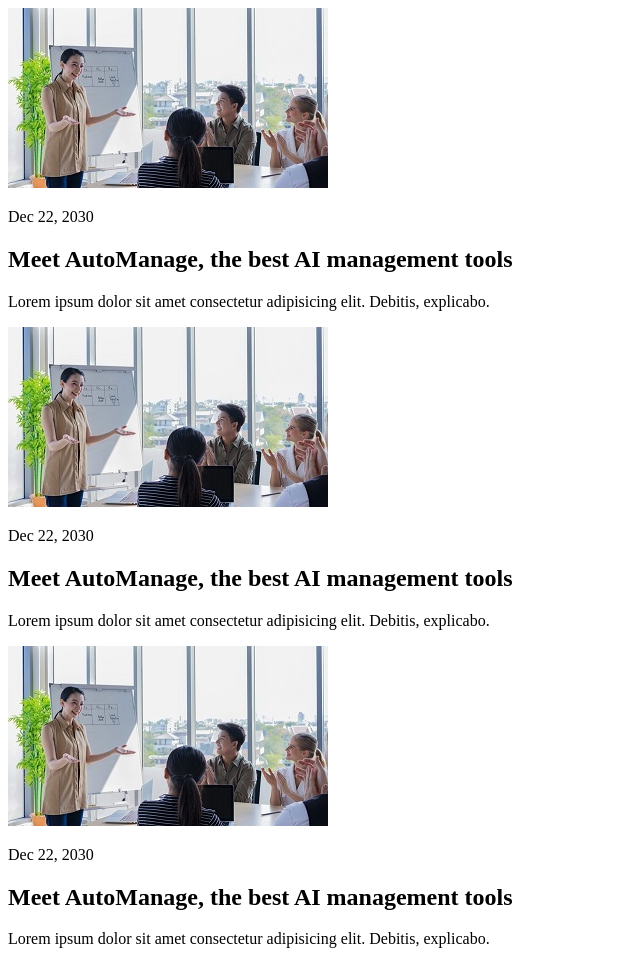
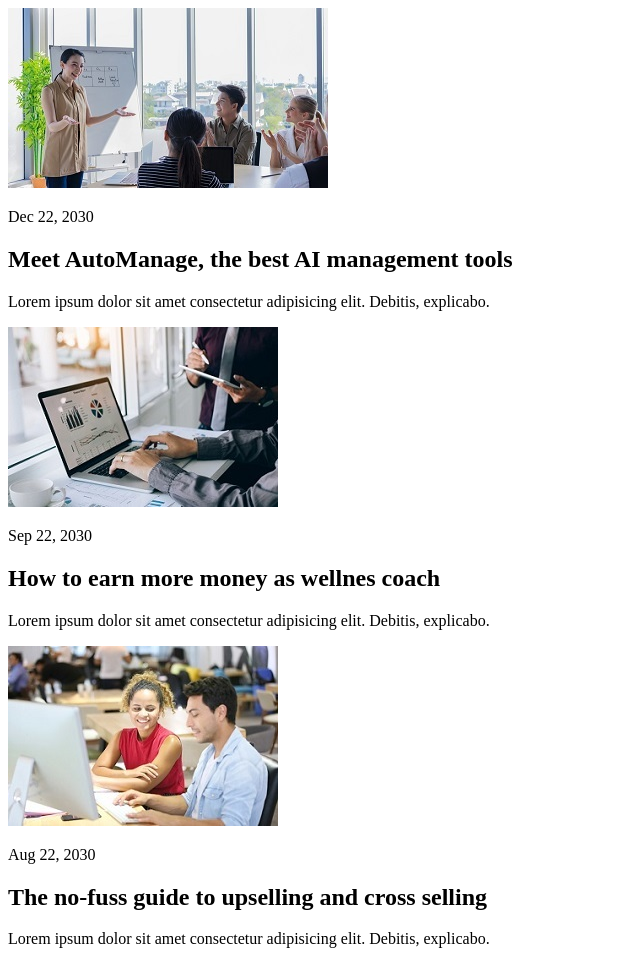
Before and after one commit to GuyoM2762/Flex-blog-posts, a plain HTML site: page index.html in a window 1280 px wide. Shown: the whole page, without its empty margins (0-640 px from the left). Drawn offline with Linux system fonts and the light colour scheme.

Commit message:
Add updates

```diff
--- a/index.html
+++ b/index.html
@@ -29,13 +29,13 @@
       <article class="blog-posts__post">
         <img
           loading="lazy"
-          src="/Assets/images/4.1.jpg"
+          src="/Assets/images/4.2.jpg"
           alt="blog image"
           class="blog-posts--img"
         />
-        <p class="blog-posts__post--date">Dec 22, 2030</p>
+        <p class="blog-posts__post--date">Sep 22, 2030</p>
         <h2 class="blog-posts__post--title">
-          Meet AutoManage, the best AI management tools
+          How to earn more money as wellnes coach
         </h2>
         <p class="blog-posts__post--paragraph">
           Lorem ipsum dolor sit amet consectetur adipisicing elit. Debitis,
@@ -46,13 +46,13 @@
       <article class="blog-posts__post">
         <img
           loading="lazy"
-          src="/Assets/images/4.1.jpg"
+          src="/Assets/images/4.3.jpg"
           alt="blog image"
           class="blog-posts--img"
         />
-        <p class="blog-posts__post--date">Dec 22, 2030</p>
+        <p class="blog-posts__post--date">Aug 22, 2030</p>
         <h2 class="blog-posts__post--title">
-          Meet AutoManage, the best AI management tools
+          The no-fuss guide to upselling and cross selling
         </h2>
         <p class="blog-posts__post--paragraph">
           Lorem ipsum dolor sit amet consectetur adipisicing elit. Debitis,
```
